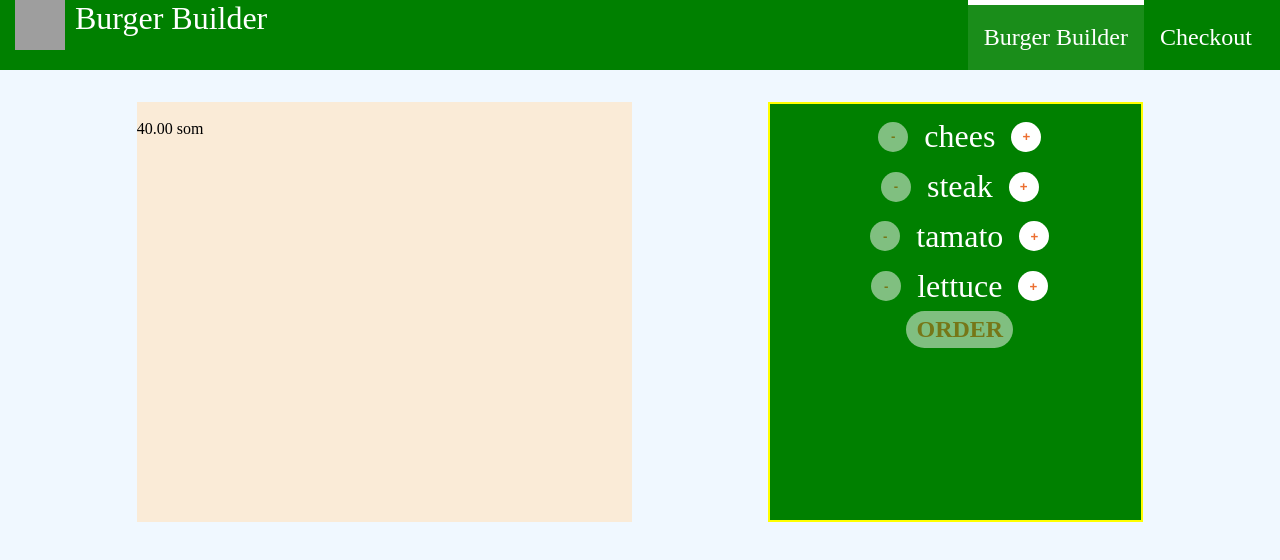
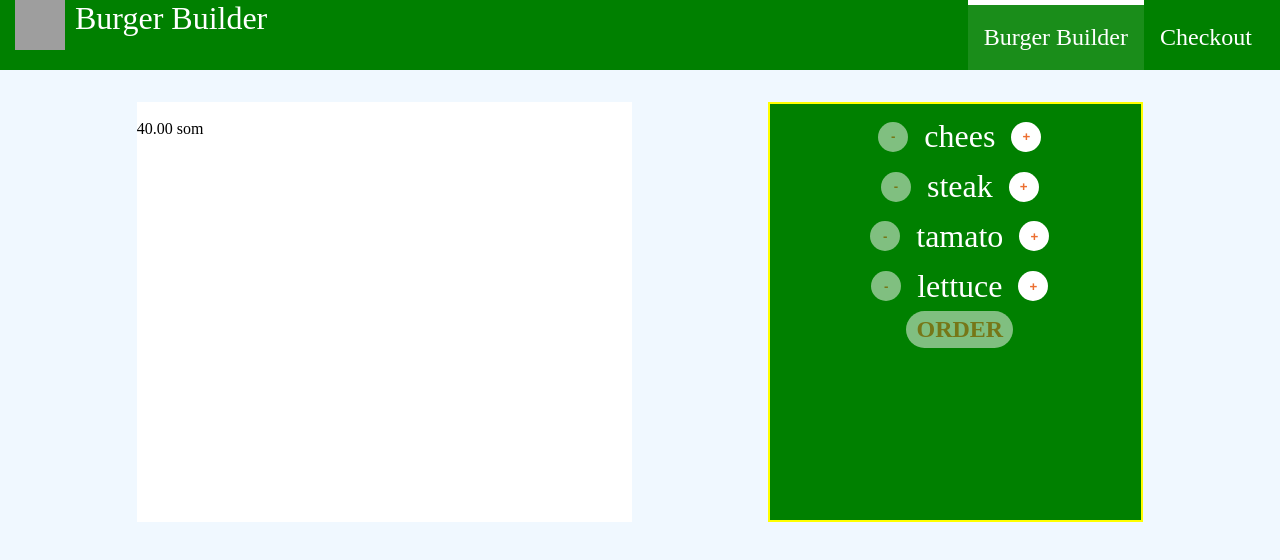
Before and after one commit to Azimbai03/burger-builder, a React (Create React App) app: page / in a window 1280 px wide. Shown: the top 560 px of the page. Built offline with nearby package versions, Linux system fonts and the light colour scheme; grey boxes are pictures that could not be loaded.

Commit message:
added axios

```diff
--- a/package.json
+++ b/package.json
@@ -6,6 +6,7 @@
     "@testing-library/jest-dom": "^4.2.4",
     "@testing-library/react": "^9.5.0",
     "@testing-library/user-event": "^7.2.1",
+    "axios": "^0.19.2",
     "react": "^16.13.0",
     "react-dom": "^16.13.0",
     "react-scripts": "3.4.0"
--- a/src/components/BurgerBuilder/BurgerKit/BurgerKit.module.css
+++ b/src/components/BurgerBuilder/BurgerKit/BurgerKit.module.css
@@ -1,7 +1,7 @@
 .BurgerKit{
  height: auto;
  width: auto;
-background-color: antiquewhite;
+background-color: white;
 }
 @media (min-width: 500px) {
     .BurgerKit {
```
Also changed, not shown: 1 other file (tests, documents, lock files or other folders).
